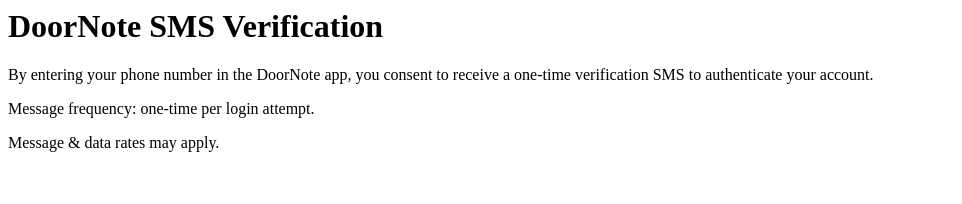
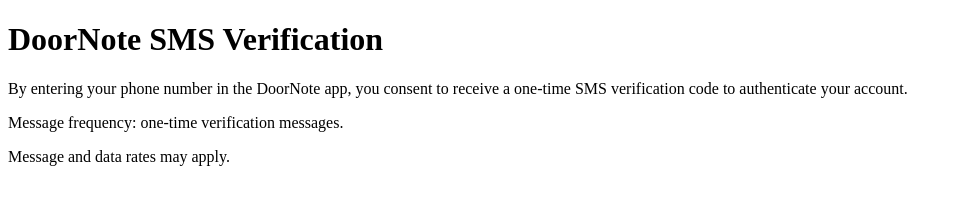
Before and after one commit to colllten/doornote.github.io, a plain HTML site: page index.html in a window 1280 px wide. Shown: the whole page, without its empty margins (0-962 px from the left). Drawn offline with Linux system fonts and the light colour scheme.

Commit message:
Update index.html

```diff
--- a/index.html
+++ b/index.html
@@ -1,7 +1,15 @@
-<h1>DoorNote SMS Verification</h1>
-<p>
-By entering your phone number in the DoorNote app, you consent to receive
-a one-time verification SMS to authenticate your account.
-</p>
-<p>Message frequency: one-time per login attempt.</p>
-<p>Message & data rates may apply.</p>
+<!DOCTYPE html>
+<html>
+<head>
+  <title>DoorNote SMS Consent</title>
+</head>
+<body>
+  <h1>DoorNote SMS Verification</h1>
+  <p>
+    By entering your phone number in the DoorNote app, you consent to receive
+    a one-time SMS verification code to authenticate your account.
+  </p>
+  <p>Message frequency: one-time verification messages.</p>
+  <p>Message and data rates may apply.</p>
+</body>
+</html>
```
